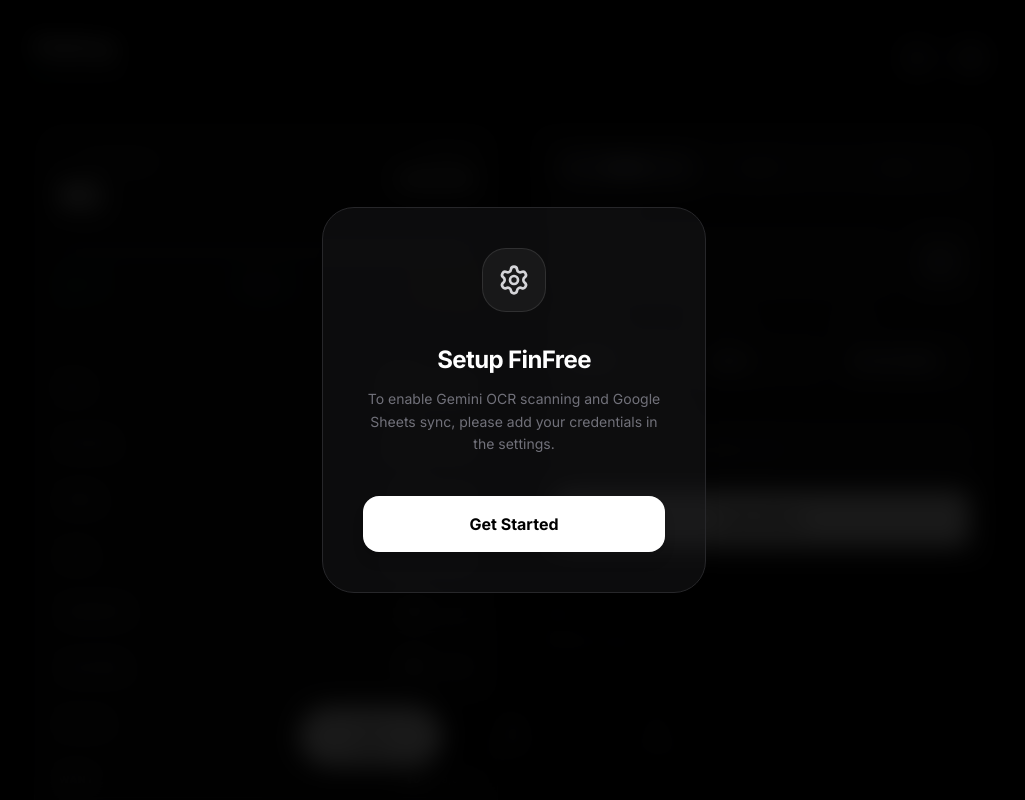
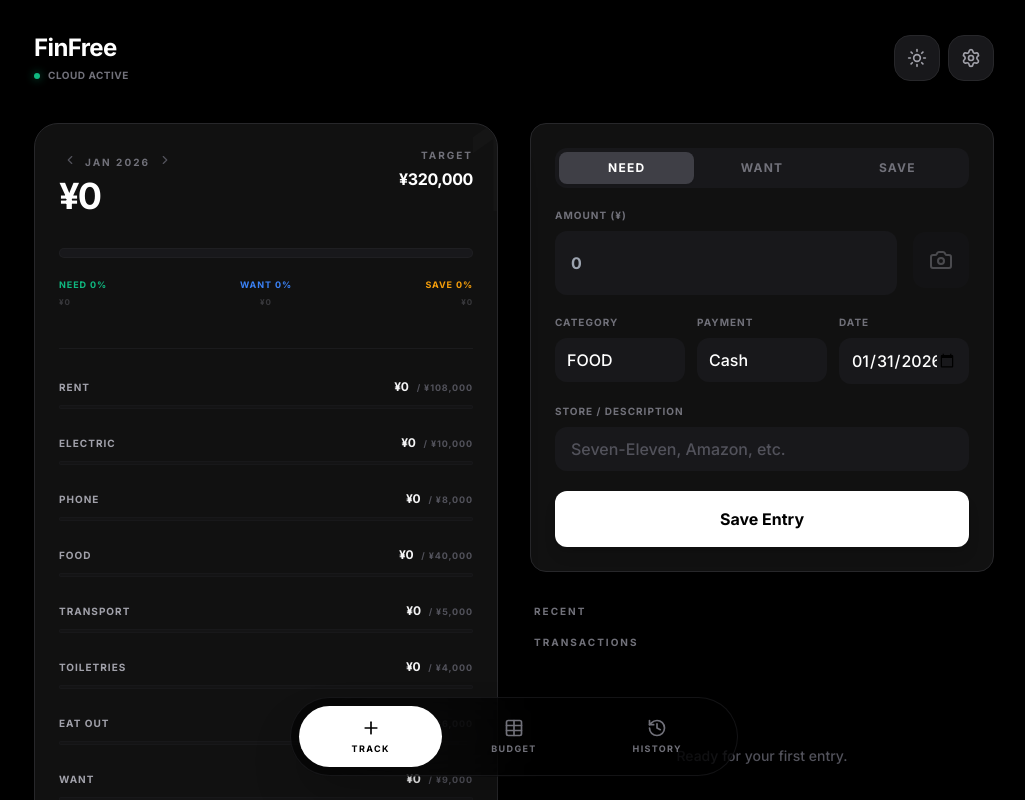
Before and after one commit to themichaelwarren/FinFree, a React (Vite) app: page / in a window 1280 px wide. Shown: the top 800 px of the page, without its empty margins (126-1151 px from the left). Built offline with nearby package versions, Linux system fonts and the light colour scheme.

Commit message:
console log troubleshooting

```diff
--- a/App.tsx
+++ b/App.tsx
@@ -164,11 +164,13 @@
     setConfig(newConfig);
 
     const syncMode = getSyncMode(newConfig);
+    console.log('handleConfigUpdate - syncMode:', syncMode, 'isOnline:', isOnline);
 
     // Sync config to cloud
     if (isOnline && syncMode !== 'local') {
       try {
         if (syncMode === 'oauth' && user?.accessToken && newConfig.spreadsheetId) {
+          console.log('Syncing config via OAuth...');
           // OAuth mode: sync directly via Sheets API
           await sheetsApi.saveConfig(user.accessToken, newConfig.spreadsheetId, {
             theme: newConfig.theme,
@@ -176,8 +178,12 @@
           });
 
           // If budgets changed, sync to dedicated Budgets sheet
-          if (JSON.stringify(newConfig.budgets) !== JSON.stringify(oldConfig.budgets)) {
+          const budgetsChanged = JSON.stringify(newConfig.budgets) !== JSON.stringify(oldConfig.budgets);
+          console.log('Budgets changed:', budgetsChanged);
+          if (budgetsChanged) {
+            console.log('Syncing budgets to Sheets...');
             await sheetsApi.saveBudgets(user.accessToken, newConfig.spreadsheetId, newConfig.budgets);
+            console.log('Budgets synced successfully');
           }
         } else if (syncMode === 'appsscript') {
           // Apps Script mode
@@ -354,26 +360,6 @@
         />
       )}
 
-      {/* Initial Onboarding */}
-      {!config.geminiKey && !showSettings && (
-        <div className={`fixed inset-0 backdrop-blur-md z-[60] flex items-center justify-center p-6 text-center ${isDark ? 'bg-black/90' : 'bg-white/90'}`}>
-          <div className={`rounded-[2rem] p-10 max-w-sm shadow-2xl ${isDark ? 'bg-zinc-900/50 border border-zinc-800' : 'bg-white border border-gray-200'}`}>
-            <div className={`w-16 h-16 rounded-[1.5rem] flex items-center justify-center mx-auto mb-8 ${isDark ? 'bg-white/5 border border-white/10' : 'bg-gray-100 border border-gray-200'}`}>
-              <ICONS.Settings className={`w-8 h-8 ${isDark ? 'text-zinc-300' : 'text-gray-600'}`} />
-            </div>
-            <h2 className={`text-2xl font-bold mb-3 tracking-tight ${isDark ? 'text-white' : 'text-gray-900'}`}>Setup FinFree</h2>
-            <p className={`text-sm mb-10 leading-relaxed ${isDark ? 'text-zinc-500' : 'text-gray-500'}`}>
-              To enable Gemini OCR scanning and Google Sheets sync, please add your credentials in the settings.
-            </p>
-            <button
-              onClick={() => setShowSettings(true)}
-              className={`w-full font-bold py-4 rounded-2xl transition-all shadow-lg active:scale-95 ${isDark ? 'bg-white text-black hover:bg-zinc-200' : 'bg-gray-900 text-white hover:bg-gray-800'}`}
-            >
-              Get Started
-            </button>
-          </div>
-        </div>
-      )}
     </div>
     </div>
   );
--- a/components/ExpenseForm.tsx
+++ b/components/ExpenseForm.tsx
@@ -122,10 +122,13 @@
               type="button"
               onClick={() => fileInputRef.current?.click()}
               disabled={isScanning || !apiKey}
+              title={!apiKey ? 'Add Gemini API key in Settings to enable receipt scanning' : 'Scan receipt'}
               className={`p-4 rounded-xl flex items-center justify-center transition-all ${
-                isScanning
-                  ? isDark ? 'bg-zinc-800' : 'bg-gray-200'
-                  : isDark ? 'bg-zinc-800 hover:bg-zinc-700 active:scale-95 border border-zinc-700' : 'bg-gray-100 hover:bg-gray-200 active:scale-95 border border-gray-300'
+                !apiKey
+                  ? isDark ? 'bg-zinc-900 opacity-40 cursor-not-allowed' : 'bg-gray-100 opacity-40 cursor-not-allowed'
+                  : isScanning
+                    ? isDark ? 'bg-zinc-800' : 'bg-gray-200'
+                    : isDark ? 'bg-zinc-800 hover:bg-zinc-700 active:scale-95 border border-zinc-700' : 'bg-gray-100 hover:bg-gray-200 active:scale-95 border border-gray-300'
               }`}
             >
               {isScanning ? (
--- a/services/sheetsApi.ts
+++ b/services/sheetsApi.ts
@@ -162,7 +162,8 @@
       }
     );
 
-    if (!response.ok) {
+    // 404 is ok - means range was already empty
+    if (!response.ok && response.status !== 404) {
       throw new Error('Failed to clear values');
     }
   },
```
